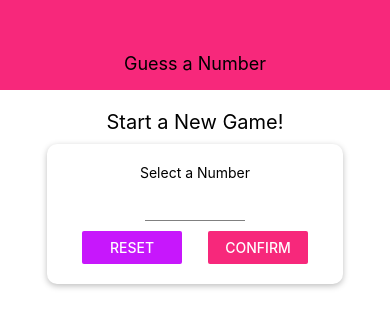
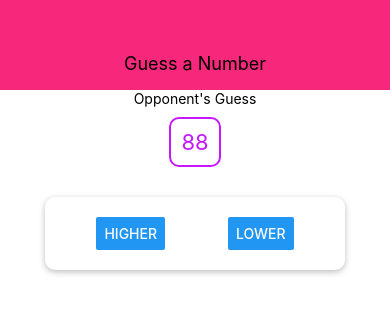
Before and after one commit to yashjsalian23/guessNumberGame, a React Native app: screen / in a window 390 px wide. Shown: the top 328 px of the page. Built offline with nearby package versions, Linux system fonts and the light colour scheme.

Commit message:
added conditional screen rendering

```diff
--- a/App.js
+++ b/App.js
@@ -1,15 +1,25 @@
 //import { StatusBar } from 'expo-status-bar';
-import React from 'react';
+import React, { useState } from 'react';
 import { View, StyleSheet } from 'react-native';
 
 import Header from './components/Header';
 import StartGameScreen from './screen/StartGameScreen';
+import GameScreen from './screen/GameScreen';
 
 export default function App() {
+
+  const [userChoice, setUserChoice] = useState();
+
+  let startGameHandler = enteredNumber => {
+    setUserChoice(enteredNumber);
+  }
+
+  let content = userChoice ? <StartGameScreen onGameStart={startGameHandler} /> : <GameScreen userChoice={userChoice} />;
+
   return (
     <View style={styles.screen}>
       <Header title="Guess a Number" />
-      <StartGameScreen />
+      {content}
     </View>
   );
 }
--- a/screen/GameScreen.js
+++ b/screen/GameScreen.js
@@ -4,11 +4,7 @@ import { View, Text, StyleSheet, Button } from 'react-native';
 import NumberContainer from '../components/NumberContainer';
 import Card from '../components/Card';
 
-const GameScreen = ({userChoice}) => {
-
-    const [ currentGuess, setCurrentGuess ] = useState(randomNumberBetween(1, 100, userChoice));
-
-    const randomNumberBetween = (min, max, exclude) => {
+let randomNumberBetween = (min, max, exclude) => {
     min = Math.ceil(min);
     max = Math.floor(max);
     const randomNumber = Math.floor(Math.random() * (max-min)) + min;
@@ -19,6 +15,9 @@ const GameScreen = ({userChoice}) => {
     }
 }
 
+const GameScreen = ({userChoice}) => {
+
+    const [ currentGuess, setCurrentGuess ] = useState(randomNumberBetween(1, 100, userChoice));
 
     return (
         <View style={styles.screen}>
--- a/screen/StartGameScreen.js
+++ b/screen/StartGameScreen.js
@@ -6,7 +6,7 @@ import Colors from '../constants/colors';
 import Input from '../components/Input';
 import NumberContainer from '../components/NumberContainer';
 
-const StartGameScreen = () => {
+const StartGameScreen = ({onGameStart}) => {
 
     const [enteredtext, setEnteredText] = useState('');
     const [confirmed, setConfirmed] = useState(false);
@@ -42,7 +42,7 @@ const StartGameScreen = () => {
             <Card style={styles.summaryContainer}>
                 <Text>You have selected</Text>
                 <NumberContainer>{selectedNumber}</NumberContainer>
-                <Button title="START GAME" />
+                <Button title="START GAME" onPress={() => onGameStart(selectedNumber)} />
             </Card>
     }
 
```
Lines whose indentation alone changed are shown as unchanged.
